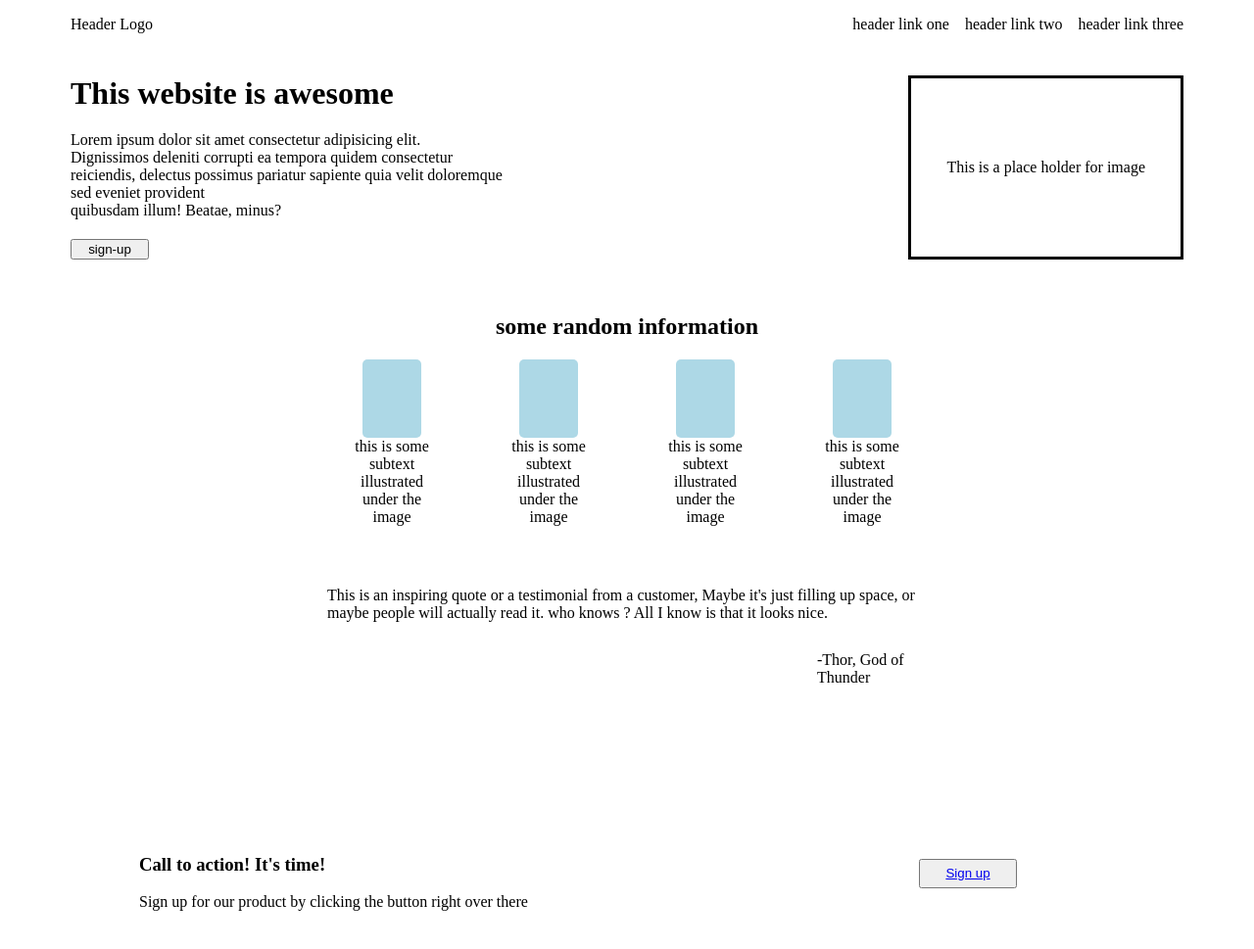
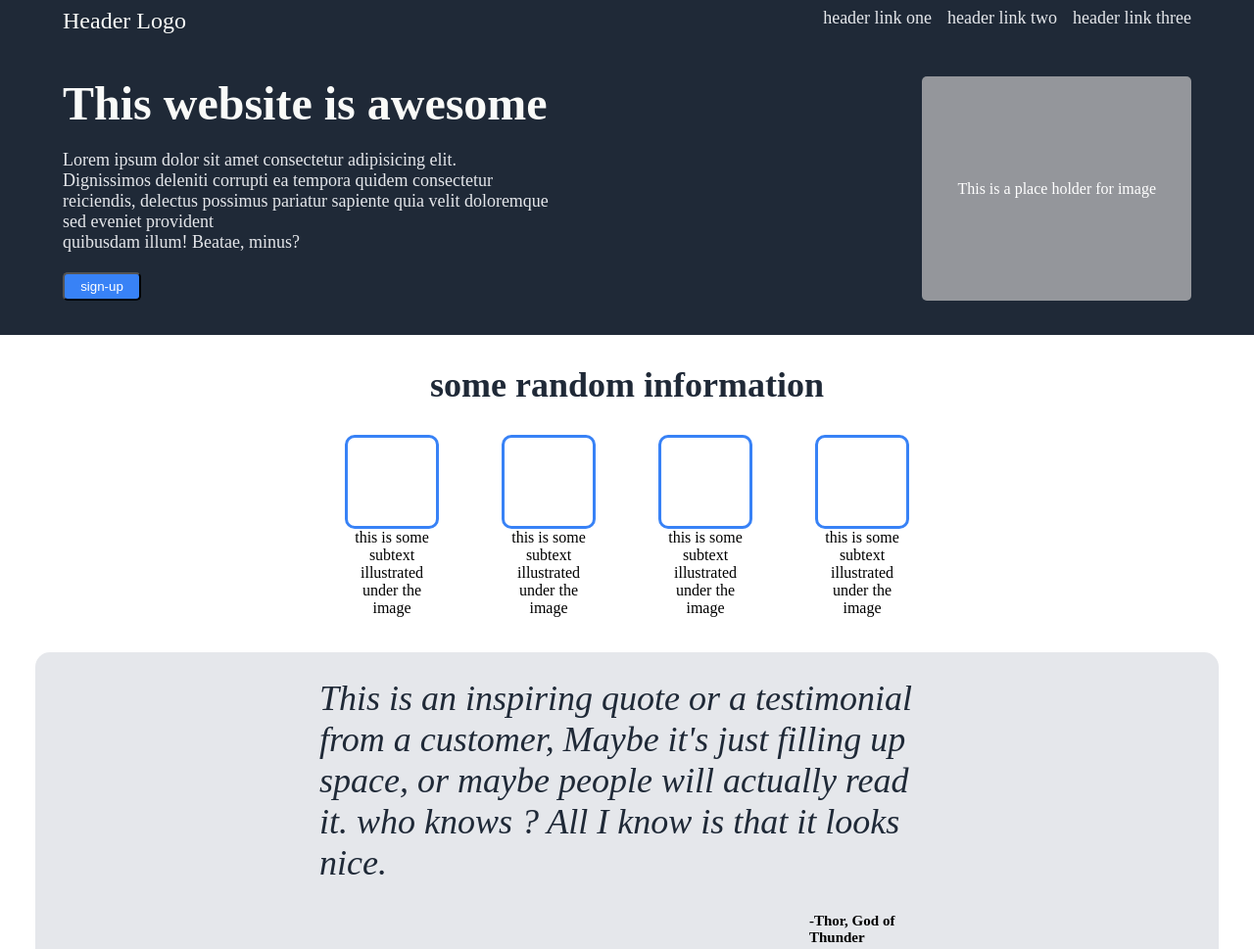
Before and after one commit to jeeva-learner/landing-page, a plain HTML site: page index.html in a window 1280 px wide. Shown: the top 969 px of the page at 98% size. Drawn offline with Linux system fonts and the light colour scheme.

Commit message:
Final dummy template of the project : )

```diff
--- a/style.css
+++ b/style.css
@@ -2,6 +2,14 @@
     display: flex;
     justify-content: space-between;
     padding: 8px 64px;
+
+}
+.logo{
+    font-size: 24px;
+    color: #f9faf8;
+}
+.part1{
+    background-color: #1F2937;
 }
 ul{
     list-style: none;
@@ -10,8 +18,13 @@ ul{
     margin: 0;
     gap: 16px;
 }
+.header li{
+    font-size: 18px;
+    color: #e5e7eb;
+}
 .initial{
     margin: 35px 64px;
+
 }
 .initial .intro{
     display: flex;
@@ -20,10 +33,15 @@ ul{
 .initial h1{
     margin: 0;
     padding: 0;
+    font-size: 48PX;
+    color: #f9faf8;
 }
 .intro .text{
     margin: 0;
     padding: 0;
+    font-size: 18px;
+    font-weight: #e5e7eb;
+    color: #e5e7eb;
 }
 .intro .content{
     display: flex;
@@ -32,19 +50,30 @@ ul{
 }
 .intro button{
     width: 80px;
+    background-color: #3882f6;
+    color: white;
+    border-radius: 5px;
+    padding: 5px 0px;
 }
 .place_holder{
     display: flex;
     justify-content: center;
     align-items: center;
-    border: solid;
+    border-radius:5px;
     padding: 36px;
+    color: white;
+    background-color: #94969b;
 }
 .middle{
     display: flex;
     flex-direction: column;
     justify-content: center;
     align-items: center;
+}
+.middle h2{
+    font-size: 36px;
+    font-weight: extra-bold;
+    color: #1F2937;
 }
 .boxes{
     display: flex;
@@ -56,14 +85,16 @@ ul{
     align-items: center;
 }
 .box{
-    height: 80px;
-    width: 60px;
-    border-radius: 5px;
-    background-color: lightblue;
+    height: 90px;
+    width: 90px;
+    border-radius: 10px;
+    border: #3882f6;
+    border-style: solid;
 }
 .middle .text{
     width: 100px;
     text-align: center;
+
 }
 .quote{
     display: flex;
@@ -71,28 +102,54 @@ ul{
     padding: 26px 290px;
     margin: 36px;
     gap: 30px;
+    background-color: #e5e7eb;
+    border-radius: 15px;
+}
+.quote .quote-text {
+    font-size: 36px;
+    font-style: italic;
+    color: #1F2937;
 }
 .quote-by{
     padding-left: 500px;
+    font-weight: bold;
+    font-size: 15px;
 }
 .signing-up{
     display:flex;
     margin: 64px;
     padding: 26px 70px;
     justify-content: space-between;
+    background-color: #3882f6;
+    border-radius: 15px;
+    color: white;
 }
 .signing-up button{
     margin-top: 24px;
     margin-right: 100px;
     height: 30px;
     width:100px;
+    color: white;
+    background-color: #3882f6;
+    border-style: solid;
+    border-color: white;
+    border-radius: 15px;
+}
+.signing-up a{
+    text-decoration: none;
+    color: white;
 }
 .footer{
     display: flex;
     justify-content: center;
     align-items: center;
+    background-color: #1F2937;
+    color: white;
+    padding: 10px;
+    margin-bottom: 0px;
 }
 body{
     display: flex;
     flex-direction: column;
+    margin: 0;
 }
```
